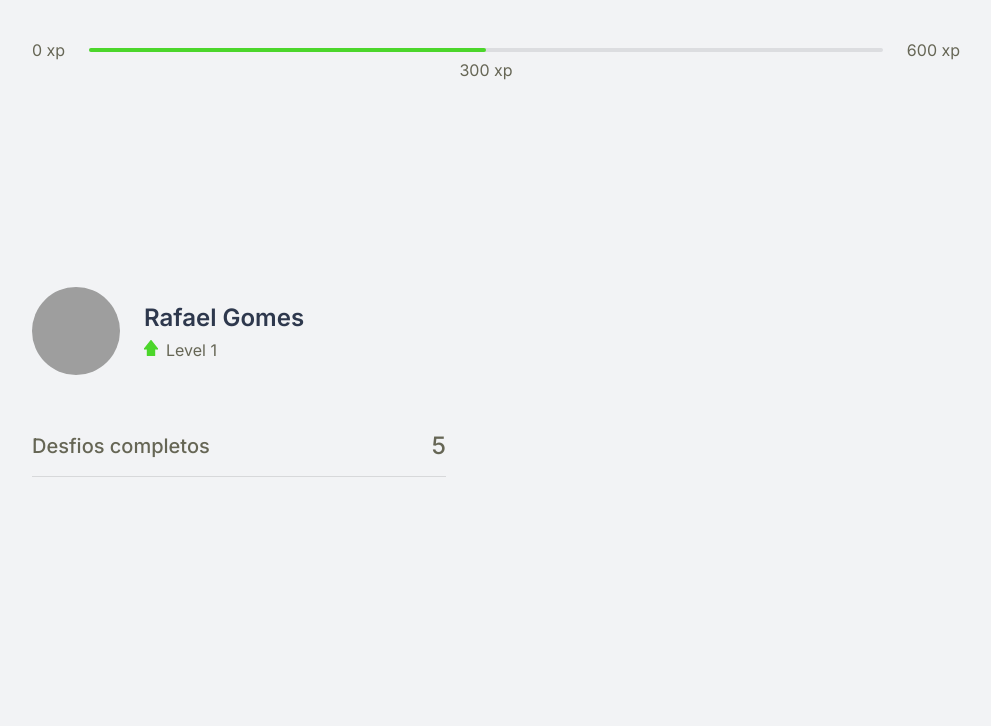
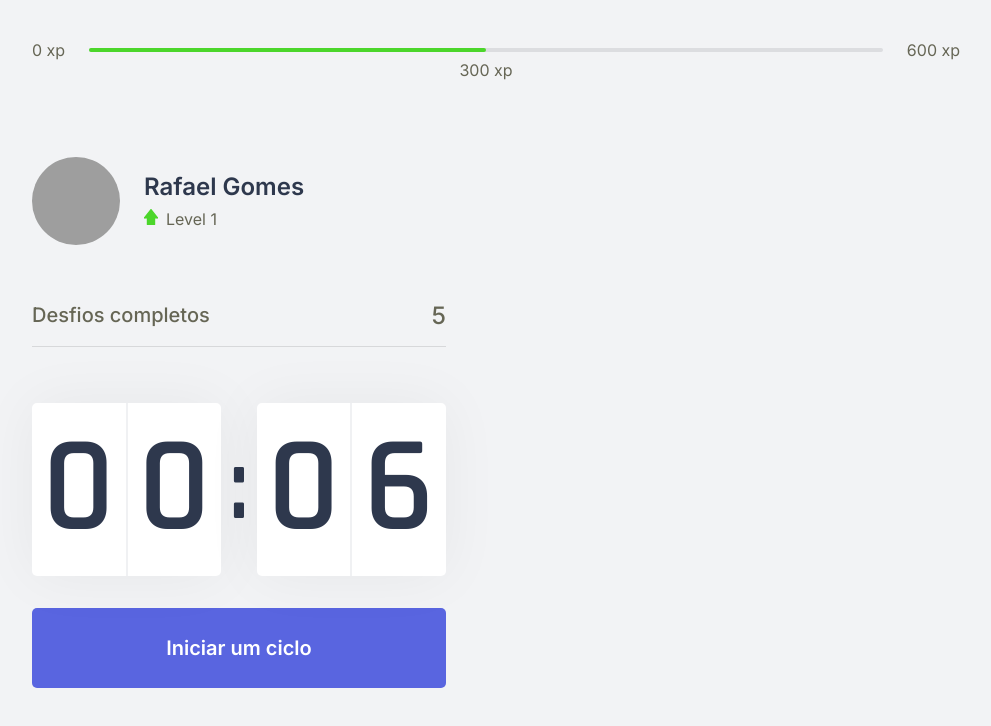
Before and after one commit to rafaelgcaldas/moveit-next, a Next.js app: page / in a window 1280 px wide. Shown: the top 726 px of the page, without its empty margins (144-1135 px from the left). Built offline with nearby package versions, Linux system fonts and the light colour scheme; grey boxes are pictures that could not be loaded.

Commit message:
Countdown component

```diff
--- /dev/null
+++ b/src/components/Countdown.tsx
@@ -0,0 +1,84 @@
+import { useState, useEffect } from 'react';
+import styles from '../styles/components/Countdown.module.css';
+
+let countdownTimeout: NodeJS.Timeout;
+
+export function Countdown() {
+
+  const [time, setTime] = useState(0.1 * 60);
+  const [isActive, setIsActive] = useState(false);
+  const [hasFinished, setHasFinished ] = useState(false);
+
+  const minutes = Math.floor(time / 60);
+  const seconds = time % 60;
+
+  const [minuteLeft, minuteRight] = String(minutes).padStart(2, '0').split('');
+  const [secondLeft, secondRight] = String(seconds).padStart(2, '0').split('');
+
+  function startCountdown() {
+    setIsActive(true);
+  }
+
+  function resetCountdown() {
+    clearTimeout(countdownTimeout);
+    setIsActive(false);
+    setTime(0.1 * 60);
+  }
+
+  useEffect(() => {
+    if (isActive && time > 0) {
+      countdownTimeout = setTimeout(() => {
+        setTime(time - 1);
+      }, 1000);
+    } else if (isActive && time === 0) {
+      setHasFinished(true);
+      setIsActive(false);
+    }
+  }, [isActive, time]);
+
+  return (
+    <div>
+      <div className={styles.countDownContainer}>
+        <div>
+          <span>{minuteLeft}</span>
+          <span>{minuteRight}</span>
+        </div>
+        <span>:</span>
+        <div>
+          <span>{secondLeft}</span>
+          <span>{secondRight}</span>
+        </div>
+      </div>
+
+      { hasFinished ? (
+        <button
+          disabled
+          className={styles.countdownButton}
+        >
+          Ciclo encerrado
+        </button>
+      ) : (
+        <>
+          { isActive ? (
+            <button
+              type="button"
+              className={`${styles.countdownButton} ${styles.countdownButtonActive}`}
+              onClick={resetCountdown}
+            >
+              Abandonar ciclo
+            </button>
+          ) : (
+            <button
+              type="button"
+              className={styles.countdownButton}
+              onClick={startCountdown}
+            >
+              Iniciar um ciclo
+            </button>
+          )}
+        </>
+      )}
+
+    </div>
+  )
+}
--- a/src/pages/_document.tsx
+++ b/src/pages/_document.tsx
@@ -5,6 +5,7 @@
     return (
       <Html>
         <Head>
+          <link rel="shortcut icon" href="favicon.png" type="image/png" />
           <link rel="preconnect" href="https://fonts.gstatic.com" />
           <link href="https://fonts.googleapis.com/css2?family=Inter:wght@400;500;600&family=Rajdhani:wght@600&display=swap" rel="stylesheet" />
         </Head>
--- a/src/pages/index.tsx
+++ b/src/pages/index.tsx
@@ -5,16 +5,22 @@
 import { ExperienceBar } from "../components/ExperienceBar";
 import { Profile } from "../components/Profile";
 import { CompletedChallenges } from "../components/CompletedChallenges";
+import { Countdown } from "../components/Countdown";
 
 export default function Home() {
   return (
     <div className={ styles.container }>
+      <Head>
+        <title>Início | move.it</title>
+      </Head>
+
       <ExperienceBar />
 
       <section>
         <div >
           <Profile />
           <CompletedChallenges />
+          <Countdown />
         </div>
 
         <div>
--- /dev/null
+++ b/src/styles/components/Countdown.module.css
@@ -0,0 +1,79 @@
+.countDownContainer {
+  display: flex;
+  align-items: center;
+  font-family: Rajdhani;
+  font-weight: 600;
+  color: var(--title);
+}
+
+.countDownContainer > div {
+  flex: 1;
+
+  display: flex;
+  align-items: center;
+  justify-content: space-evenly;
+
+  background: var(--white);
+  box-shadow: 0 0 60px rgba(0, 0, 0, 0.05);
+  border-radius: 5px;
+  font-size: 8.5rem;
+  text-align: center;
+}
+
+.countDownContainer > div span {
+  flex: 1;
+}
+
+.countDownContainer > div span:first-child {
+  border-right: 1px solid #f0f1f3;
+}
+
+.countDownContainer > div span:last-child {
+  border-left: 1px solid #f0f1f3;
+}
+
+.countDownContainer > span {
+  font-size: 6.25rem;
+  margin: 0 0.5rem;
+}
+
+.countdownButton {
+  width: 100%;
+  height: 5rem;
+
+  margin-top: 2rem;
+
+  display: flex;
+  align-items: center;
+  justify-content: center;
+
+  border: 0;
+  border-radius: 5px;
+
+  background: var(--blue);
+  color: var(--white);
+
+  font-size:1.25rem;
+  font-weight: 600;
+
+  transition: background-color 0.2s;
+}
+
+.countdownButton:not(:disabled):hover {
+  background: var(--blue-dark);
+}
+
+.countdownButtonActive {
+  background: var(--white);
+  color: var(--title);
+}
+
+.countdownButtonActive:not(:disabled):hover {
+  background: var(--red);
+  color: var(--white);
+}
+.countdownButton:disabled {
+  background: var(--white);
+  color: var(--text);
+  cursor: not-allowed;
+}
--- a/src/styles/components/Profile.module.css
+++ b/src/styles/components/Profile.module.css
@@ -1,6 +1,7 @@
 .profileContainer {
   display: flex;
   align-items: center;
+  margin: 1.5rem 0;
 }
 
 .profileContainer > img {
```
